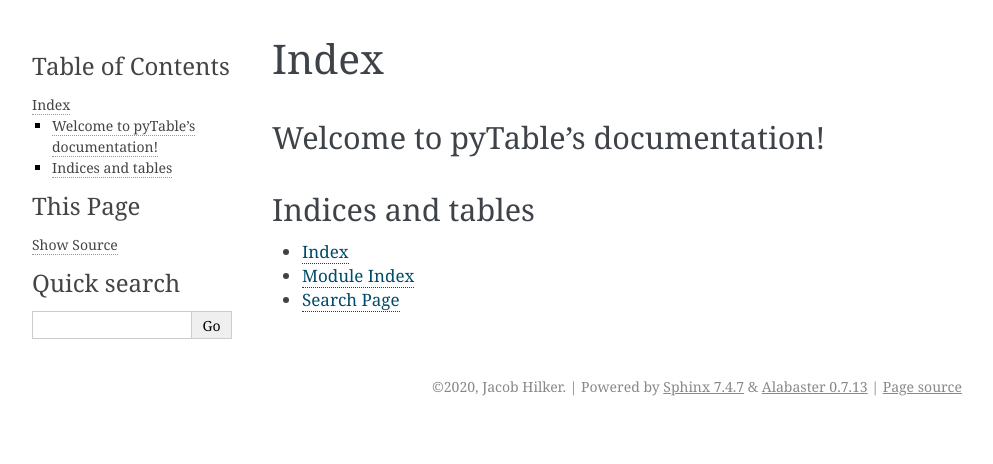
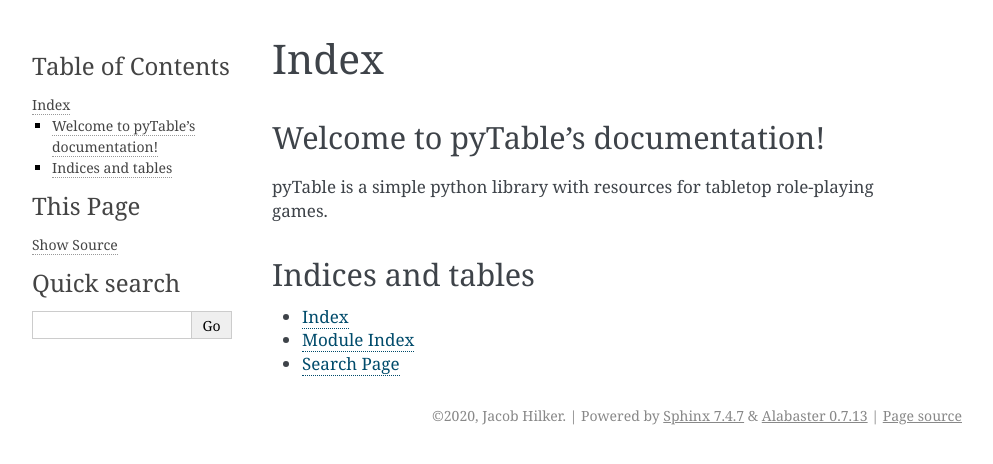
Before and after one commit to jacobhilker1/pyTable, a Sphinx documentation site: the page built from docs/source/index.rst, in a window 1280 px wide. Shown: the top 464 px of the page, without its empty margins (148-1141 px from the left). Built offline with Sphinx 7.4.7, drawn with Linux system fonts in a browser that asks for light colours.

Commit message:
added brief description to index

```diff
--- a/docs/source/index.rst
+++ b/docs/source/index.rst
@@ -13,7 +13,7 @@
    :maxdepth: 2
    :caption: Contents:
 
-
+pyTable is a simple python library with resources for tabletop role-playing games.
 
 Indices and tables
 ==================
```
